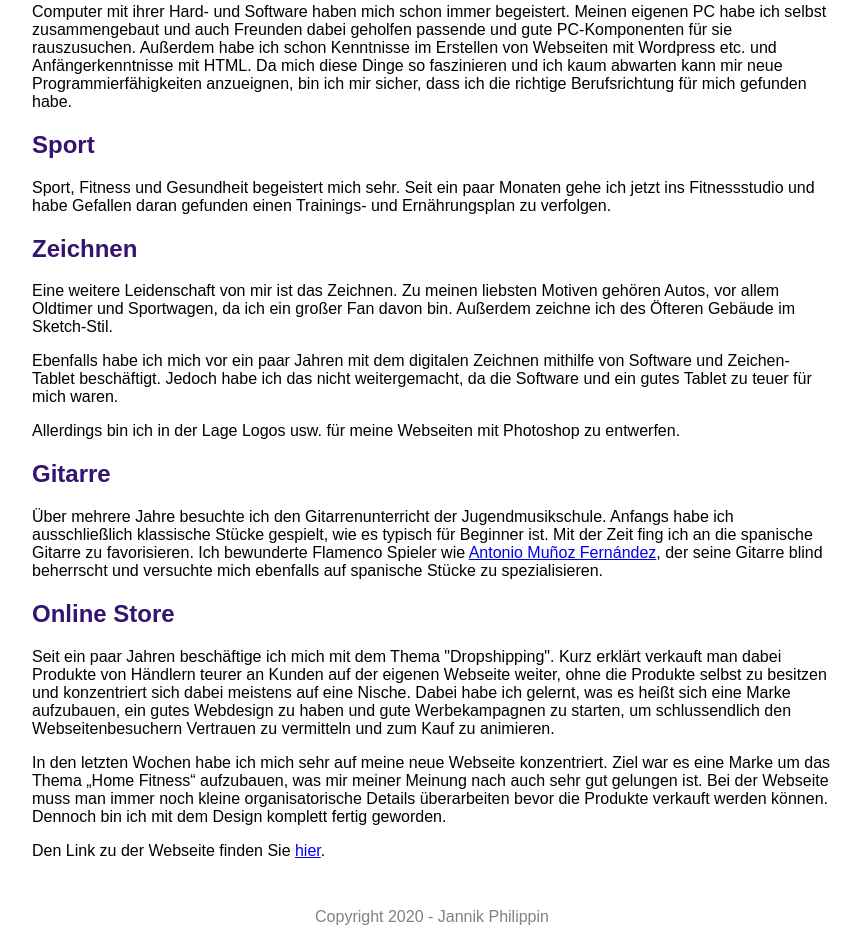
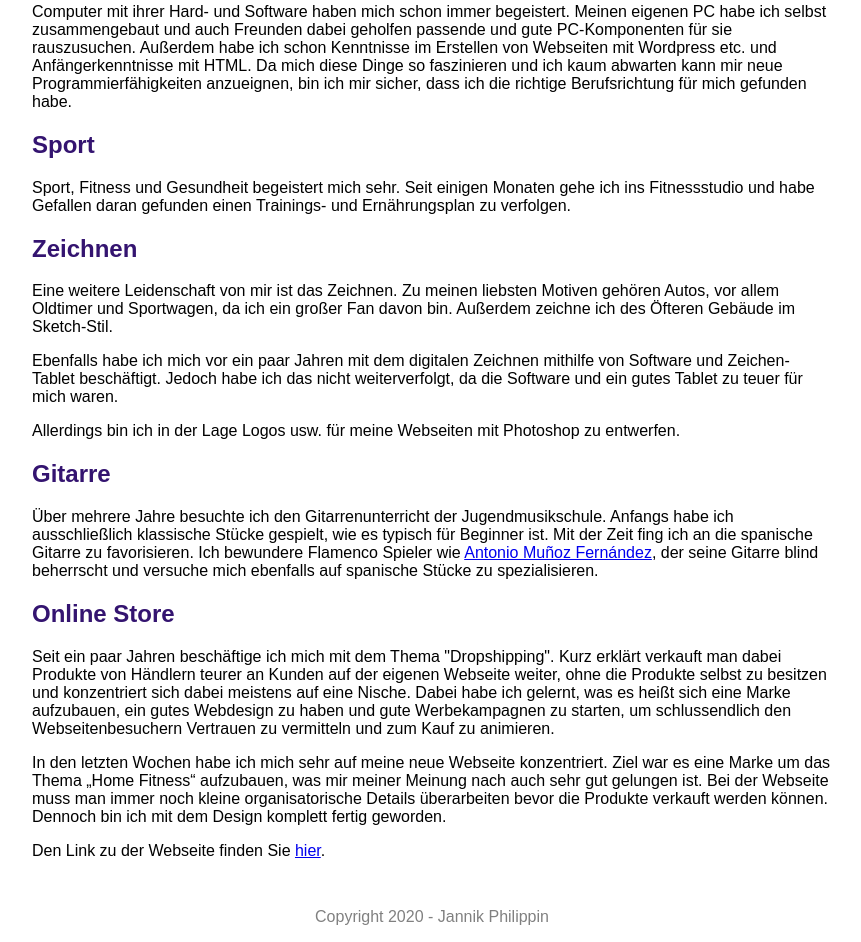
Before and after one commit to test01001010/test01001010.github.io, a plain HTML site: page index.html in a window 1280 px wide. Shown: the part 767-1709 px from the top of the page, without its empty margins (208-1069 px from the left). Drawn offline with Linux system fonts and the light colour scheme.

Commit message:
Update index.html

```diff
--- a/index.html
+++ b/index.html
@@ -28,15 +28,15 @@
                 <p>Computer mit ihrer Hard- und Software haben mich schon immer begeistert. Meinen eigenen PC habe ich selbst zusammengebaut und auch Freunden dabei geholfen passende und gute PC-Komponenten für sie rauszusuchen. Außerdem habe ich schon Kenntnisse im Erstellen von Webseiten mit Wordpress etc. und Anfängerkenntnisse mit HTML. Da mich diese Dinge so faszinieren und ich kaum abwarten kann mir neue Programmierfähigkeiten anzueignen, bin ich mir sicher, dass ich die richtige Berufsrichtung für mich gefunden habe.</p>
             </section>
             <section id="sport"><h2 style="color:rgb(52, 20, 112)">Sport</h2>
-                <p>Sport, Fitness und Gesundheit begeistert mich sehr. Seit ein paar Monaten gehe ich jetzt ins Fitnessstudio und habe Gefallen daran gefunden einen Trainings- und Ernährungsplan zu verfolgen.</p>
+                <p>Sport, Fitness und Gesundheit begeistert mich sehr. Seit einigen Monaten gehe ich ins Fitnessstudio und habe Gefallen daran gefunden einen Trainings- und Ernährungsplan zu verfolgen.</p>
             </section>
             <section id="drawing"><h2 style="color:rgb(52, 20, 112)">Zeichnen</h2>
                 <p>Eine weitere Leidenschaft von mir ist das Zeichnen. Zu meinen liebsten Motiven gehören Autos, vor allem Oldtimer und Sportwagen, da ich ein großer Fan davon bin. Außerdem zeichne ich des Öfteren Gebäude im Sketch-Stil.</p>
-                <p>Ebenfalls habe ich mich vor ein paar Jahren mit dem digitalen Zeichnen mithilfe von Software und Zeichen-Tablet beschäftigt. Jedoch habe ich das nicht weitergemacht, da die Software und ein gutes Tablet zu teuer für mich waren.</p>
+                <p>Ebenfalls habe ich mich vor ein paar Jahren mit dem digitalen Zeichnen mithilfe von Software und Zeichen-Tablet beschäftigt. Jedoch habe ich das nicht weiterverfolgt, da die Software und ein gutes Tablet zu teuer für mich waren.</p>
                 <p>Allerdings bin ich in der Lage Logos usw. für meine Webseiten mit Photoshop zu entwerfen.</p>
             </section>
             <section id="guitar"><h2 style="color:rgb(52, 20, 112)">Gitarre</h2>
-                <p>Über mehrere Jahre besuchte ich den Gitarrenunterricht der Jugendmusikschule. Anfangs habe ich ausschließlich klassische Stücke gespielt, wie es typisch für Beginner ist. Mit der Zeit fing ich an die spanische Gitarre zu favorisieren. Ich bewunderte Flamenco Spieler wie <a href="https://www.youtube.com/watch?v=L9NCvSakgR8">Antonio Muñoz Fernández</a>, der seine Gitarre blind beherrscht und versuchte mich ebenfalls auf spanische Stücke zu spezialisieren.</p>
+                <p>Über mehrere Jahre besuchte ich den Gitarrenunterricht der Jugendmusikschule. Anfangs habe ich ausschließlich klassische Stücke gespielt, wie es typisch für Beginner ist. Mit der Zeit fing ich an die spanische Gitarre zu favorisieren. Ich bewundere Flamenco Spieler wie <a href="https://www.youtube.com/watch?v=L9NCvSakgR8">Antonio Muñoz Fernández</a>, der seine Gitarre blind beherrscht und versuche mich ebenfalls auf spanische Stücke zu spezialisieren.</p>
             </section>
             <section id="online-store"><h2 style="color:rgb(52, 20, 112)">Online Store</h2>
                 <p>Seit ein paar Jahren beschäftige ich mich mit dem Thema "Dropshipping". Kurz erklärt verkauft man dabei Produkte von Händlern teurer an Kunden auf der eigenen Webseite weiter, ohne die Produkte selbst zu besitzen und konzentriert sich dabei meistens auf eine Nische. Dabei habe ich gelernt, was es heißt sich eine Marke aufzubauen, ein gutes Webdesign zu haben und gute Werbekampagnen zu starten, um schlussendlich den Webseitenbesuchern Vertrauen zu vermitteln und zum Kauf zu animieren.</p>
```
